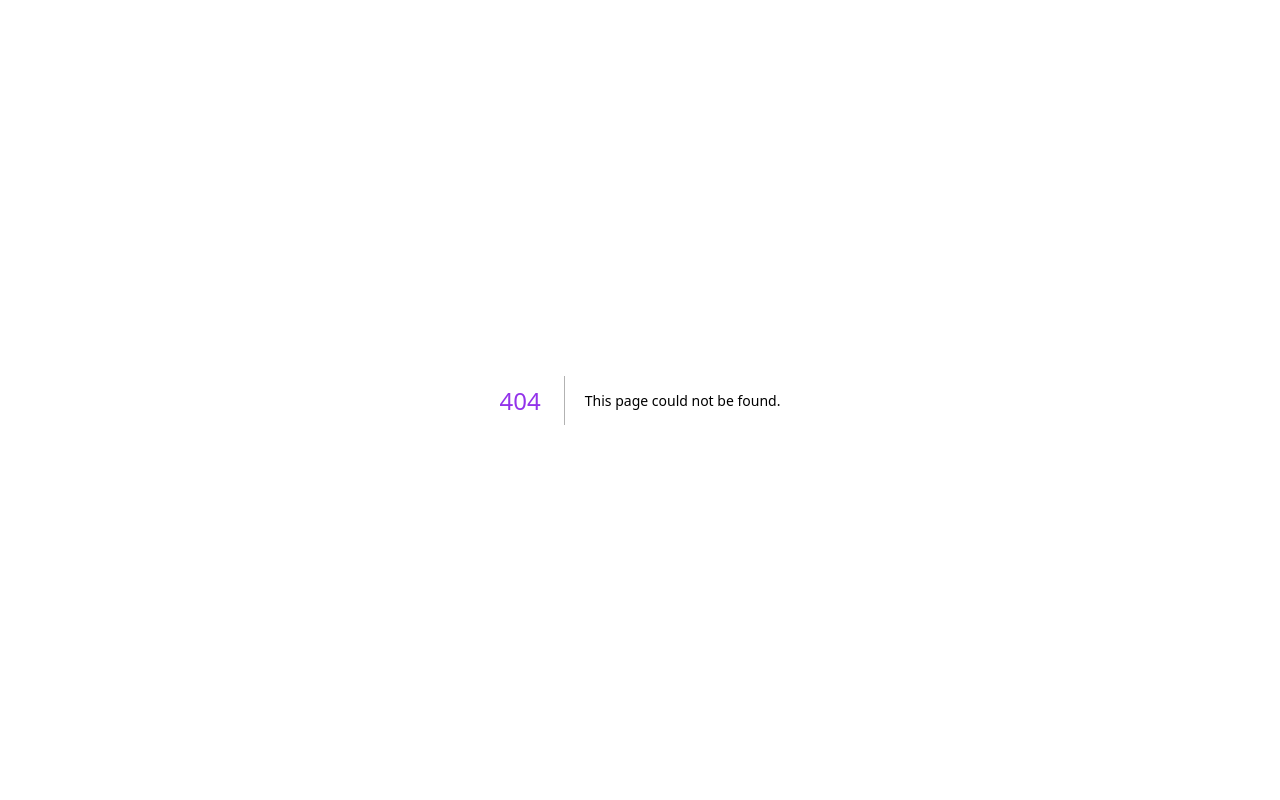
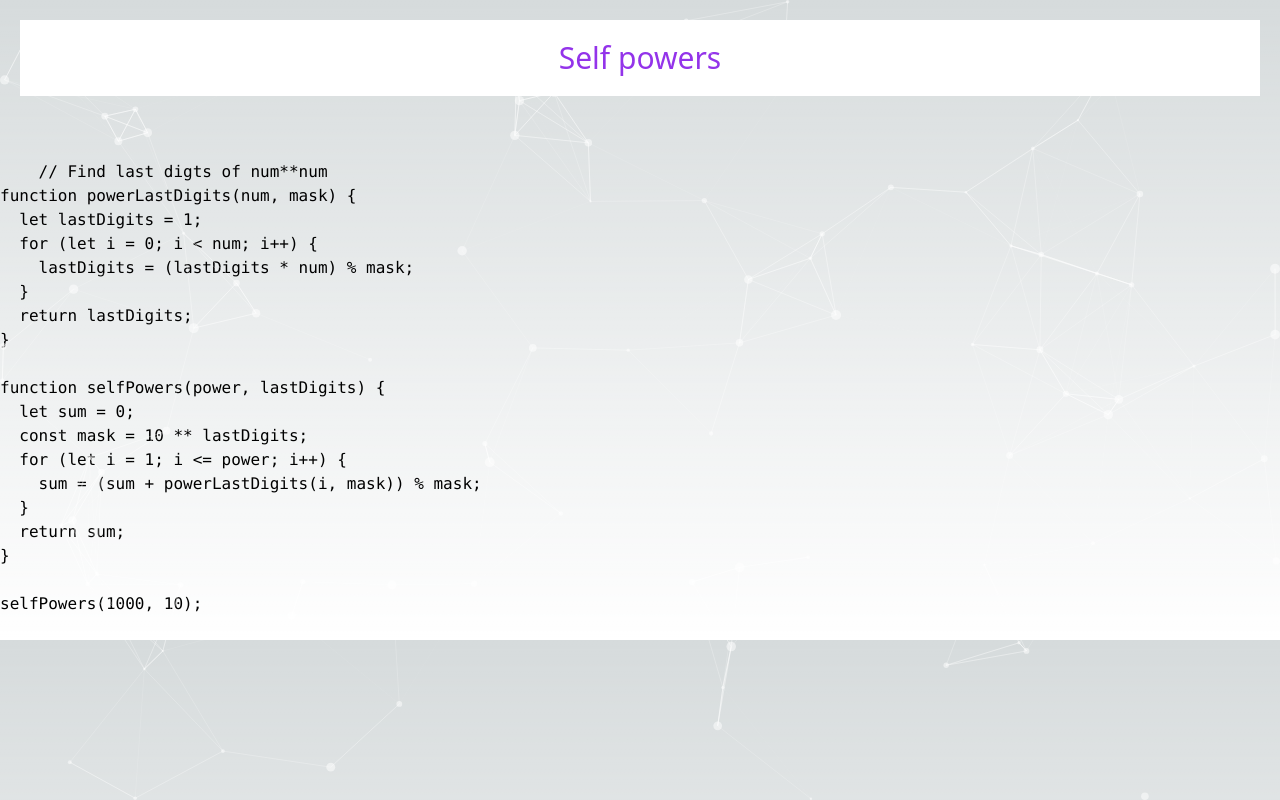
Before and after one commit to ragulpalanisamy/fcc_projects_euler, a Next.js app: page /Pro-4/Self_powers in a window 1280 px wide. Before the commit this address had no page. Built offline with nearby package versions, Linux system fonts and the light colour scheme.

Commit message:
feat: :sparkles: Added the functionality for the self powers

```diff
--- a/src/app/page.js
+++ b/src/app/page.js
@@ -169,6 +169,9 @@ export default function Home() {
         <Link href="../Pro-4/Distinct_primes_factors">
         Distinct primes factors
         </Link>
+        <Link href="../Pro-4/Self_powers">
+        Self powers
+        </Link>
         </div>
         </div>
       </>
--- /dev/null
+++ b/src/pages/Pro-4/Self_powers.tsx
@@ -0,0 +1,42 @@
+import React from 'react'
+import DesignTypeScript from '../../components/DesignTypeScript'
+import "../../app/globals.css";
+
+export default function Self_powers() {
+    const codesnippet = `
+    // Find last digts of num**num
+function powerLastDigits(num, mask) {
+  let lastDigits = 1;
+  for (let i = 0; i < num; i++) {
+    lastDigits = (lastDigits * num) % mask;
+  }
+  return lastDigits;
+}
+
+function selfPowers(power, lastDigits) {
+  let sum = 0;
+  const mask = 10 ** lastDigits;
+  for (let i = 1; i <= power; i++) {
+    sum = (sum + powerLastDigits(i, mask)) % mask;
+  }
+  return sum;
+}
+
+selfPowers(1000, 10);
+    `;
+  return (
+    <div>
+        <DesignTypeScript />
+
+        <h1>
+            Self powers
+        </h1>
+
+        <pre>
+            <code>
+                {codesnippet}
+            </code>
+        </pre>
+    </div>
+  )
+}
```
